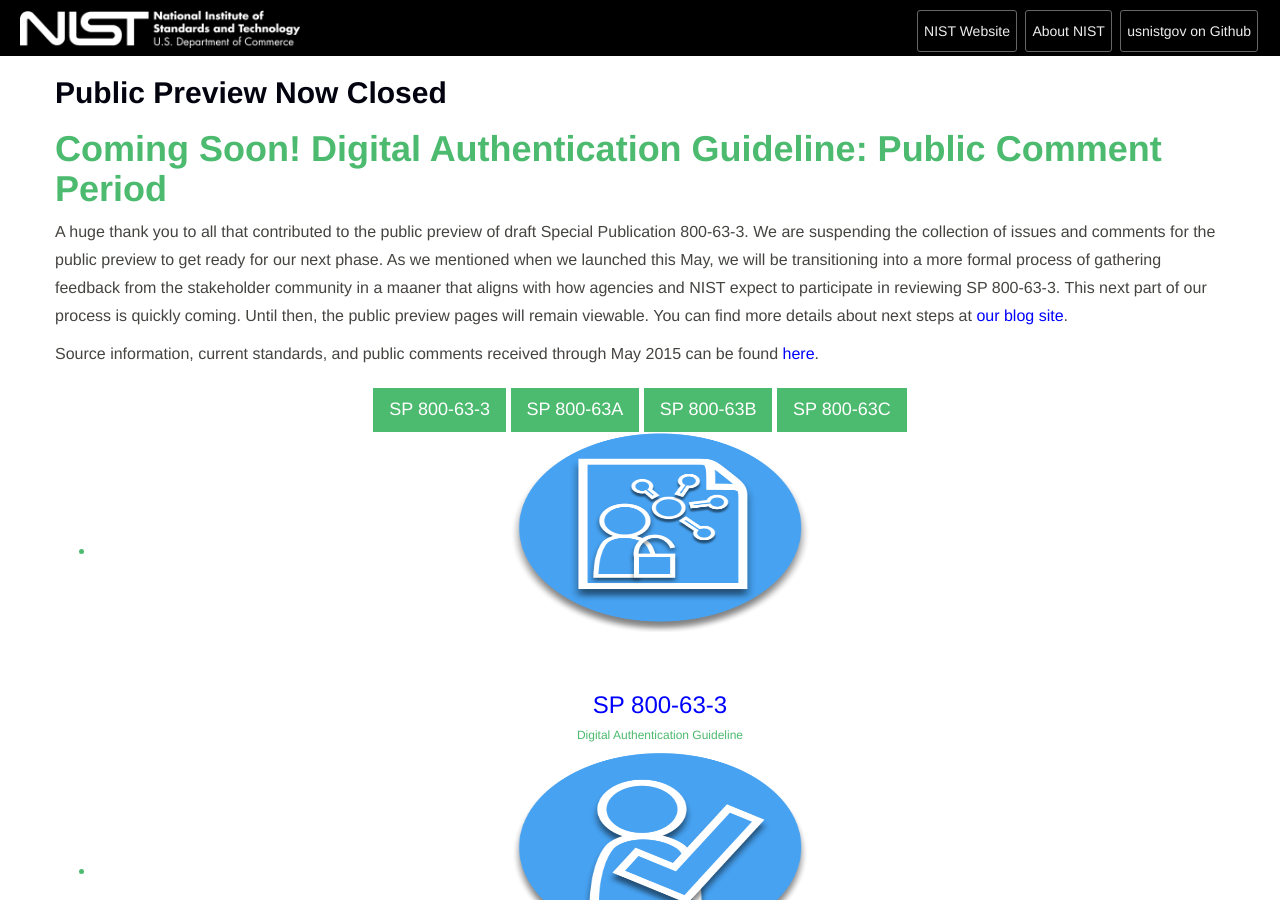
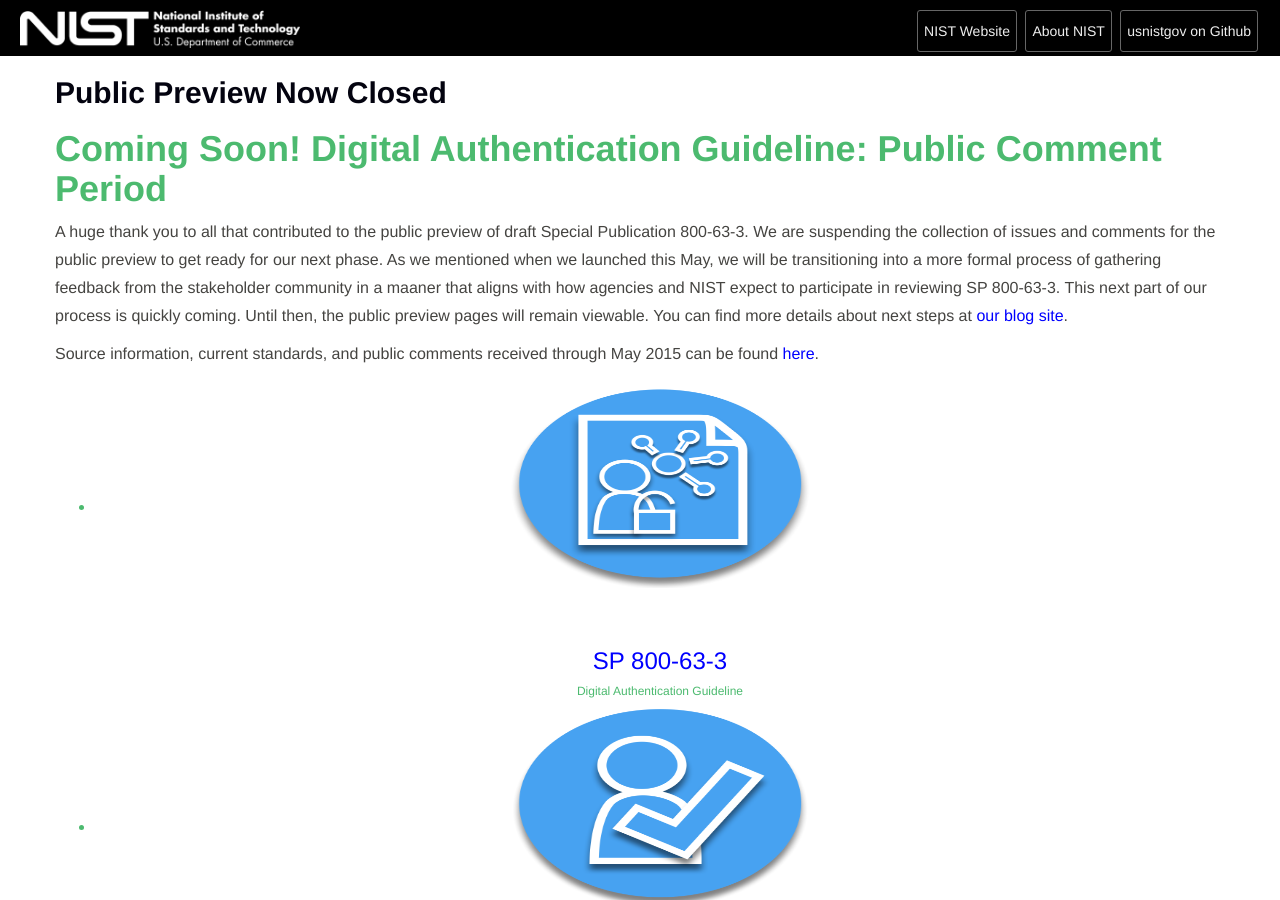
Before and after one commit to usnistgov/800-63-3, a Jekyll site: the page built from index.md, in a window 1280 px wide and 900 px high. Built offline with Jekyll 4.4.1, drawn with Linux system fonts in a browser that asks for light colours.

Commit message:
more fixes to index

```diff
--- a/index.md
+++ b/index.md
@@ -15,15 +15,6 @@
 
 
 <section class="home home-title" markdown="1">
-
-<div class="text-center">
-    <a href="sp800-63-3" class="btn btn-primary btn-lg" role="button">SP 800-63-3</a>
-    <a href="sp800-63a" class="btn btn-primary btn-lg" role="button">SP 800-63A</a>
-    <a href="sp800-63b" class="btn btn-primary btn-lg" role="button">SP 800-63B</a>
-    <a href="sp800-63c" class="btn btn-primary btn-lg" role="button">SP 800-63C</a>
-</div>
-
-
 <ul class="audiences">
 <li>
   <div>
```
